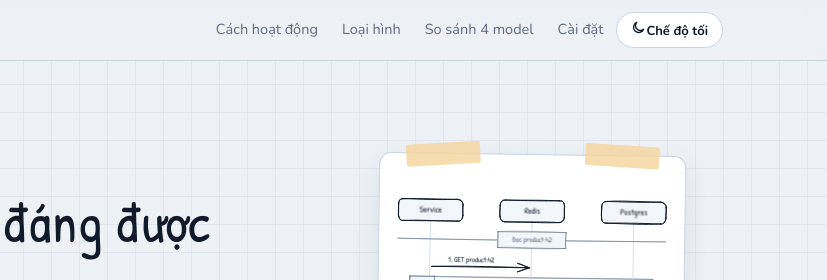
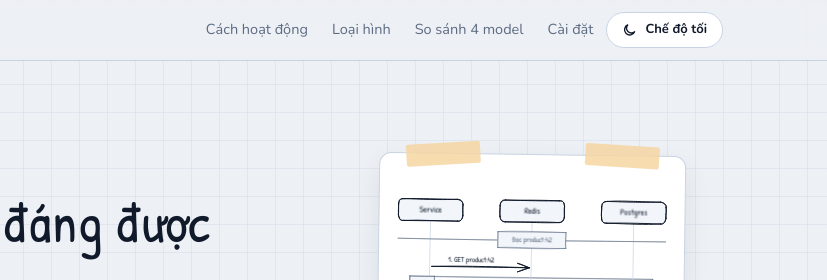
Before and after one commit to minhat0601/drawing-excalidraw-figures, a website: page docs/index.html in a window 1280 px wide. Shown: the top 280 px of the page, 453-1280 px from the left. Drawn offline with Linux system fonts and the light colour scheme.

Commit message:
fix(landing): can icon tren nut che do bang flex, gap 8px

```diff
--- a/docs/index.html
+++ b/docs/index.html
@@ -53,7 +53,9 @@ nav .links{display:flex;gap:2px;margin-left:auto;flex-wrap:wrap}
 nav .links a{color:var(--muted);text-decoration:none;font-size:14.5px;padding:6px 11px;border-radius:99px}
 nav .links a:hover{color:var(--l4);background:var(--fill-soft)}
 #theme{border:1px solid var(--line);background:var(--card);color:var(--ink);
-  font:700 13px var(--sans);padding:7px 14px;border-radius:99px;cursor:pointer;transition:.2s}
+  font:700 13px var(--sans);padding:7px 15px;border-radius:99px;cursor:pointer;transition:.2s;
+  display:inline-flex;align-items:center;gap:8px;line-height:1}
+#theme svg{display:block;flex:none;transform:translateY(.5px)}
 #theme:hover{border-color:var(--l4);color:var(--l4)}
 
 /* hero */
```
